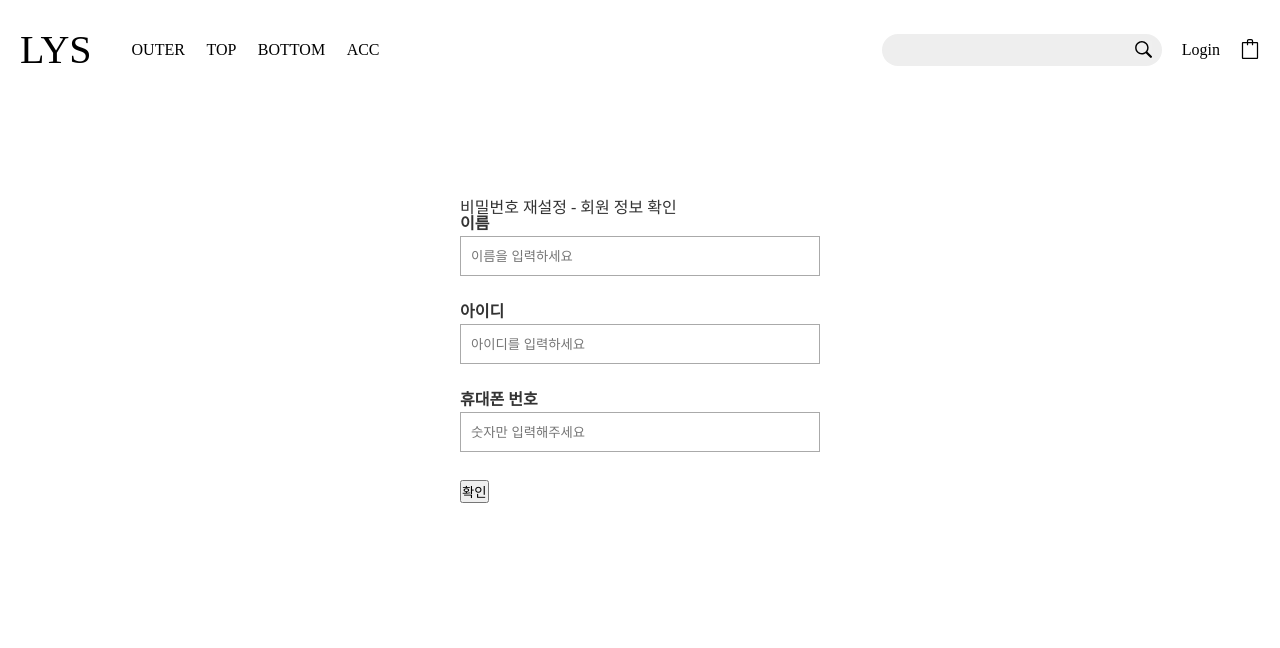
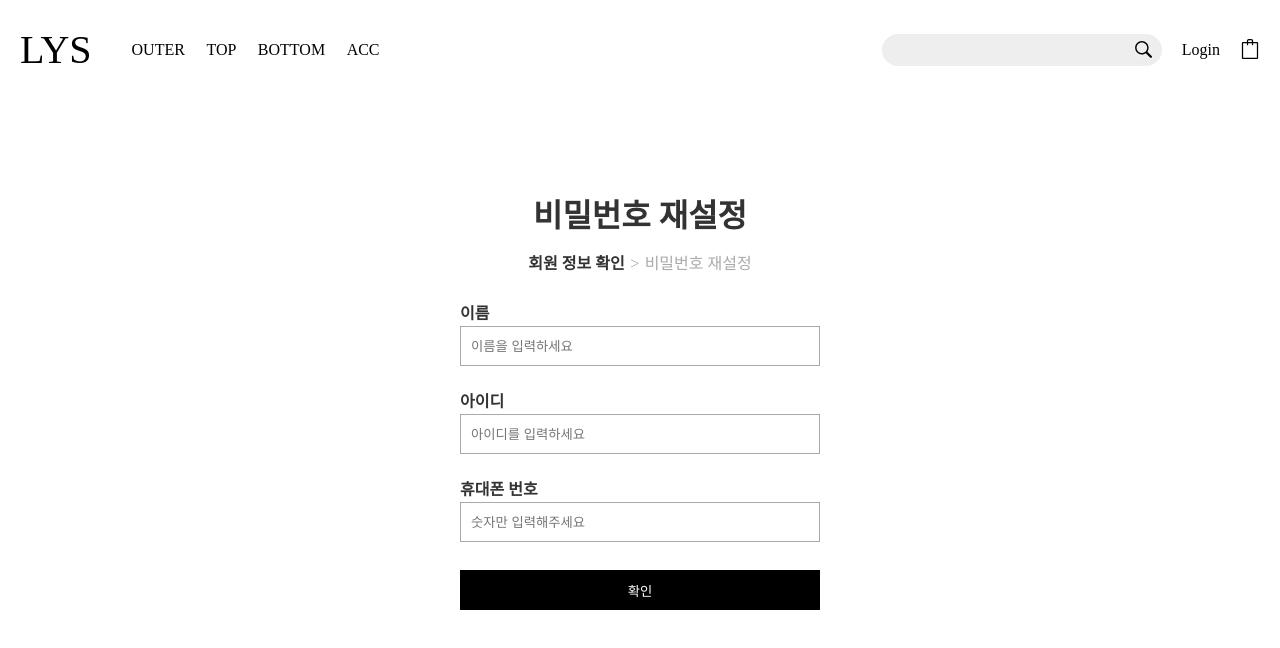
Before and after one commit to SuperMiniBeans/Front, a React (Create React App) app: page /search/check in a window 1280 px wide. Shown: the top 648 px of the page. Built offline with nearby package versions, Linux system fonts and the light colour scheme.

Commit message:
[STYLE] 스타일 수정

```diff
--- a/src/pages/ResetPw.js
+++ b/src/pages/ResetPw.js
@@ -1,7 +1,8 @@
 import styled from "styled-components";
 import { useState } from "react";
-import { useNavigate } from "react-router-dom";
-import { FlexBox } from "../styles/Layout";
+// import axios from "axios";
+// import { useNavigate } from "react-router-dom";
+import { BtnBg } from "../styles/ButtonStyle";
 
 function ResetPw() {
   const [password, setPassword] = useState("");
@@ -12,7 +13,7 @@ function ResetPw() {
   const [pswMsgColor, setPswMsgColor] = useState({color: "#F82A2A"});
   const [pswConfirmMsgColor, setPswConfirmMsgColor] = useState({color: "#F82A2A"});
 
-  const navigate = useNavigate();
+  // const navigate = useNavigate();
 
   // 사용자 비밀번호 받기, 유효성 검사
   const userPassword = e => {
@@ -42,11 +43,32 @@ function ResetPw() {
     }
   }
 
-
+    // 비밀번호 재설정 - 새로운 비밀번호 입력
+    // function updatePw() {
+    //   axios.post('/searchPw', {
+    //     userPassword: password,
+    //   })
+    //     .then(response => {
+    //       if( ) {
+    //         alert("비밀번호 변경이 완료되었습니다.");
+    //       }
+    //     }).catch(error => {
+    //       alert(error);
+    //       alert("입력한 정보를 다시 확인해주세요.");
+    //     })
+    // }
 
   return(
-    <SearchIdWrapper>
-      <div>비밀번호 재설정</div>
+    <ResetPwWrapper>
+      <TitleWrap>
+        <h2>비밀번호 재설정</h2>
+        <ResetPwStep>
+          <div>회원 정보 확인</div>
+          <div>{">"}</div>
+          <div>비밀번호 재설정</div>
+        </ResetPwStep>
+      </TitleWrap>
+
       <ItemWrap>
           <LabelWrap>
             <label>새로운 비밀번호 입력</label>
@@ -69,23 +91,58 @@ function ResetPw() {
           </div>
         </ItemWrap>
 
-
-      <div>
-        <div><button type="submit">확인</button></div>
-      </div>
-
-
-    </SearchIdWrapper>
+        <BtnBg type="submit">확인</BtnBg>
+    </ResetPwWrapper>
   )
 }
 
-const SearchIdWrapper = styled.div`
+const ResetPwWrapper = styled.div`
   width: 400px;
   margin: 0 auto;
   padding: 0 20px;
   display: flex;
   flex-direction: column;
 `;
+
+const TitleWrap = styled.div`
+  margin-bottom: 30px;
+  text-align: center;
+`
+
+const ResetPwStep = styled.div`
+  positon: relative;
+  margin-top: 24px;
+  display: flex;
+  justify-content: center;
+  text-align: center;
+  // background-color: pink;
+
+  div:first-child {
+    color: #aaa;
+  }
+
+  div:nth-child(2) {
+    width: 20px;
+    height: 20px;
+    color: #aaa;
+  }
+
+  // div:nth-child(2)::after {
+  //   position: absolute;
+  //   left: 50%; top: 50%;
+  //   content: '';
+  //   width: 10px; /* 사이즈 */
+  //   height: 10px; /* 사이즈 */
+  //   border-top: 2px solid #aaa; /* 선 두께 */
+  //   border-right: 2px solid #aaa; /* 선 두께 */
+  //   transform: rotate(45deg); /* 각도 */
+  //   background-color: red;
+  // }
+
+  div:last-child {
+    font-weight: 600;
+  }
+`
 
 const LabelWrap = styled.div`
   margin-bottom: 4px;
--- a/src/pages/ResetPwChk.js
+++ b/src/pages/ResetPwChk.js
@@ -2,6 +2,8 @@ import styled from "styled-components";
 import { useState } from "react";
 import { useNavigate } from "react-router-dom";
 import { FlexBox } from "../styles/Layout";
+import axios from "axios";
+import { BtnBg } from "../styles/ButtonStyle";
 
 function ResetPwChk() {
   const [name, setName] = useState("");
@@ -24,7 +26,7 @@ function ResetPwChk() {
   const userId = e => {
     setId(e.target.value);
 
-    const idReg = /^[A-Za-z0-9]{2,10}$/;
+    const idReg = /^[A-Za-z0-9]{4,10}$/;
     if (!idReg.test(e.target.value)) {
       SetIdMessage("잘못된 아이디 형식입니다");
       setIdMsgColor({color: '#F82A2A'});
@@ -50,9 +52,37 @@ function ResetPwChk() {
     }
   }
 
+  // 비밀번호 재설정 - 회원정보 확인
+  function checkUserInfo() {
+    axios.post('/searchPw', {
+      userName: name,
+      userId: id,
+      userPhoneNumber: phoneNumber
+    })
+      .then(response => {
+        if(
+          response.data.userName === name &&
+          response.data.userId === id &&
+          response.data.userPhoneNumber === phoneNumber
+        ) {
+          navigate('/search/check/pw');
+        }
+      }).catch(error => {
+        alert(error);
+        alert("입력한 정보를 다시 확인해주세요.");
+      })
+  }
+
   return(
-    <SearchIdWrapper>
-      <div>비밀번호 재설정 - 회원 정보 확인</div>
+    <ResetPwChkWrapper>
+      <TitleWrap>
+        <h2>비밀번호 재설정</h2>
+        <ResetPwStep>
+          <div>회원 정보 확인</div>
+          <div>{">"}</div>
+          <div>비밀번호 재설정</div>
+        </ResetPwStep>
+      </TitleWrap>
 
       <ItemWrap>
         <LabelWrap>
@@ -75,7 +105,6 @@ function ResetPwChk() {
         </div>
       </ItemWrap>
 
-
       <ItemWrap>
         <LabelWrap>
           <label>휴대폰 번호</label>
@@ -86,24 +115,58 @@ function ResetPwChk() {
         </div>
       </ItemWrap>
 
-
-
-      <div>
-        <div><button type="submit" onClick={() => navigate('/search/pw')}>확인</button></div>
-      </div>
-
-
-    </SearchIdWrapper>
+      <BtnBg type="submit" onClick={checkUserInfo}>확인</BtnBg>
+    </ResetPwChkWrapper>
   )
 }
 
-const SearchIdWrapper = styled.div`
+const ResetPwChkWrapper = styled.div`
   width: 400px;
   margin: 0 auto;
   padding: 0 20px;
   display: flex;
   flex-direction: column;
 `;
+
+const TitleWrap = styled.div`
+  margin-bottom: 30px;
+  text-align: center;
+`
+
+const ResetPwStep = styled.div`
+  positon: relative;
+  margin-top: 24px;
+  display: flex;
+  justify-content: center;
+  text-align: center;
+  // background-color: pink;
+
+  div:first-child {
+    font-weight: 600;
+  }
+
+  div:nth-child(2) {
+    width: 20px;
+    height: 20px;
+    color: #aaa;
+  }
+
+  // div:nth-child(2)::after {
+  //   position: absolute;
+  //   left: 50%; top: 50%;
+  //   content: '';
+  //   width: 10px; /* 사이즈 */
+  //   height: 10px; /* 사이즈 */
+  //   border-top: 2px solid #aaa; /* 선 두께 */
+  //   border-right: 2px solid #aaa; /* 선 두께 */
+  //   transform: rotate(45deg); /* 각도 */
+  //   background-color: red;
+  // }
+
+  div:last-child {
+    color: #aaa;
+  }
+`
 
 const LabelWrap = styled.div`
   margin-bottom: 4px;
```
Lines whose indentation alone changed are shown as unchanged.
